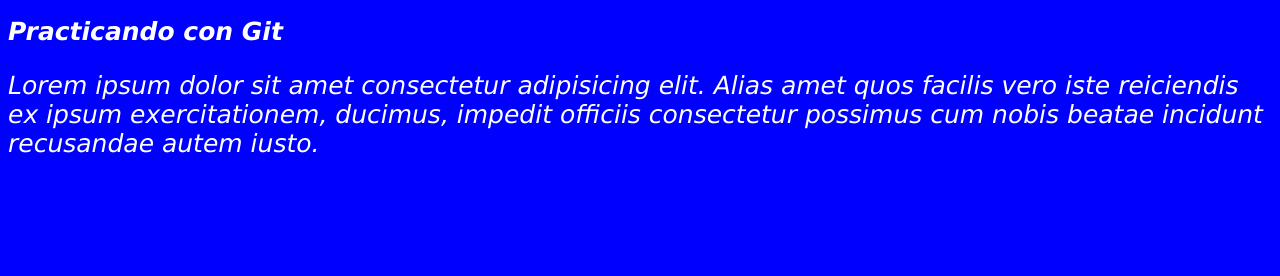
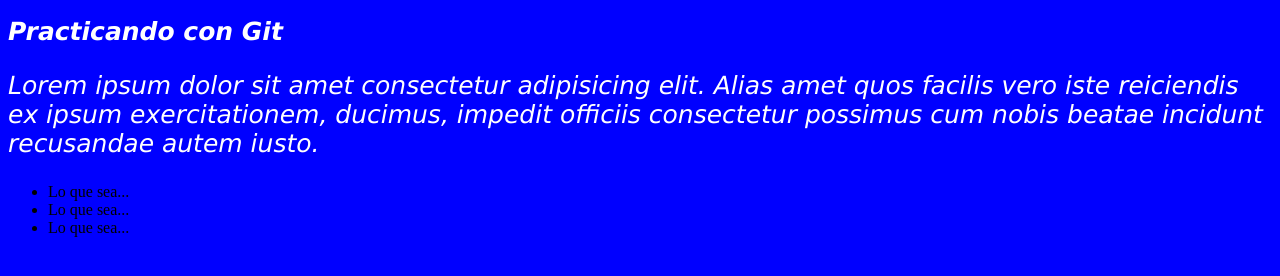
Before and after one commit to TomasLagoss/practica-git, a plain HTML site: page index.html in a window 1280 px wide. Drawn offline with Linux system fonts and the light colour scheme.

Commit message:
Agregada lista

```diff
--- a/index.html
+++ b/index.html
@@ -12,6 +12,10 @@
 Practicando con Git
 </h1>
 <p>Lorem ipsum dolor sit amet consectetur adipisicing elit. Alias amet quos facilis vero iste reiciendis ex ipsum exercitationem, ducimus, impedit officiis consectetur possimus cum nobis beatae incidunt recusandae autem iusto.</p>
-
+ <ul>
+    <Li>Lo que sea...</Li>
+    <Li>Lo que sea...</Li>
+    <Li>Lo que sea...</Li>
+</ul>
 </body>
 </html>
```
